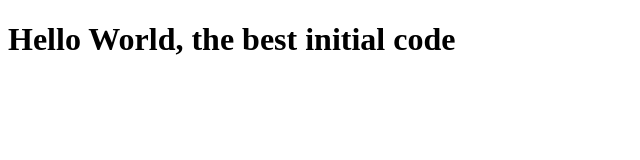
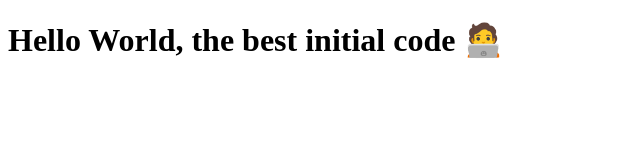
Before and after one commit to nilodornellas/masterclass-cursodev, a Next.js app: page / in a window 1280 px wide. Shown: the top 160 px of the page, without its empty margins (0-640 px from the left). Built offline with nearby package versions, Linux system fonts and the light colour scheme.

Commit message:
added emoticon

```diff
--- a/pages/index.js
+++ b/pages/index.js
@@ -1,5 +1,5 @@
 function Home() {
-    return <h1>Hello World, the best initial code</h1>
+    return <h1>Hello World, the best initial code 🧑‍💻</h1>
 }
 
 export default Home;
```
